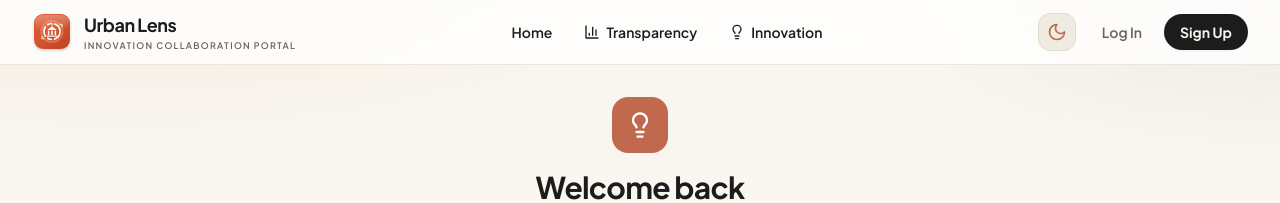
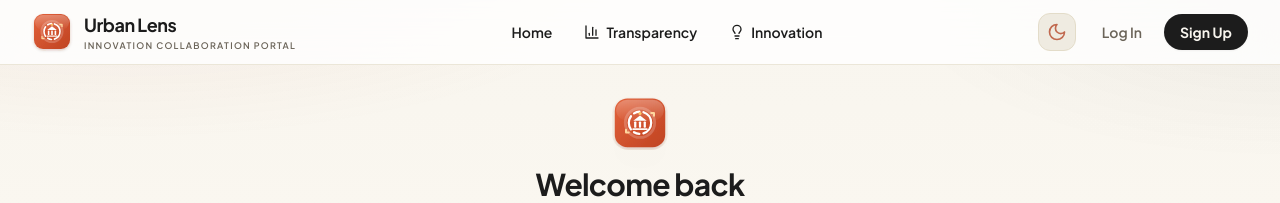
Before and after one commit to YashasP19/sih-2026, a React (Vite) app in the folder frontend/: page /login in a window 1280 px wide. Shown: the top 203 px of the page. Built offline with nearby package versions, Linux system fonts and the light colour scheme; no server answers; the HTML template or start-up script is replaced by a standard one.

Commit message:
Update Login Page Logo

```diff
--- a/frontend/src/pages/Login.jsx
+++ b/frontend/src/pages/Login.jsx
@@ -66,8 +66,14 @@ export default function Login() {
     <div className="min-h-[calc(100vh-4rem)] flex items-center justify-center p-4 sm:p-6 lg:p-8">
       <div className="w-full max-w-md animate-fade-up">
         <div className="text-center mb-8">
-          <div className="inline-flex w-14 h-14 rounded-2xl bg-civic-teal text-white items-center justify-center shadow-lift mb-4 animate-scale-up">
-            <Lightbulb className="w-7 h-7" />
+          <div className="inline-flex mb-4 animate-scale-up">
+            <img
+              src="/urban_lens_logo.svg"
+              alt="Urban Lens"
+              width="56"
+              height="53"
+              className="w-14 h-[53px] rounded-2xl shadow-lift object-contain"
+            />
           </div>
           <h1 className="font-display text-3xl font-bold text-civic-ink tracking-tight">Welcome back</h1>
           <p className="text-sm text-civic-mute mt-2">
```
